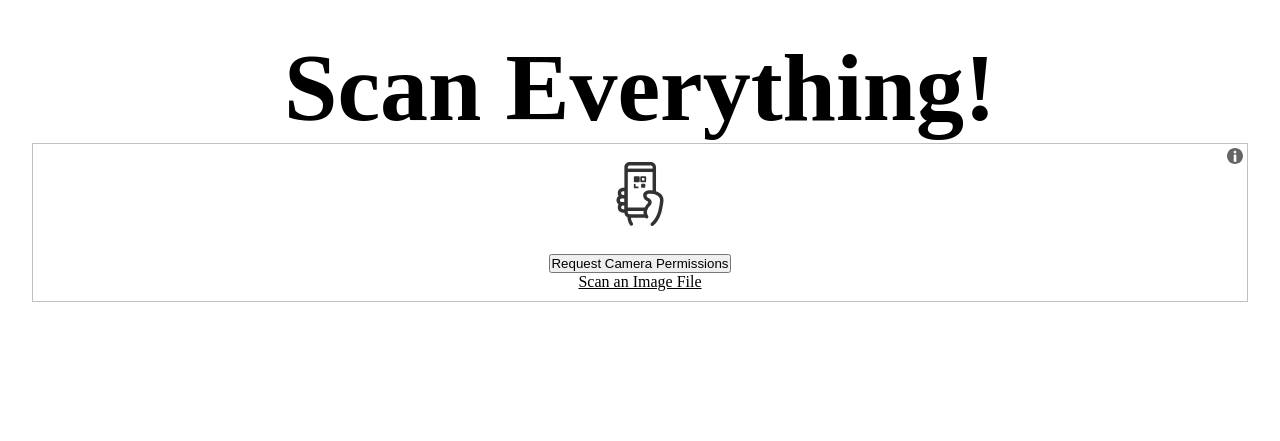
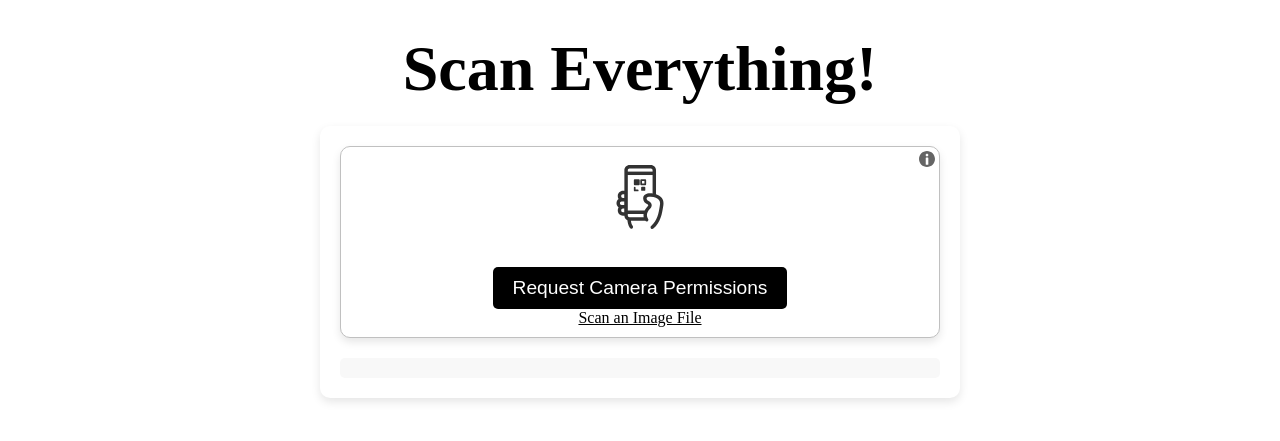
Before and after one commit to LS254/django-qrscanner, a Django app: template templates/qrscanner/index.html in a window 1280 px wide. Shown: the top 441 px of the page. Run offline with Django 3.2, Linux system fonts and the light colour scheme; the template is opened without the code that fills it, so the values that code supplies are empty.

Commit message:
changed style of the qr-scanner

```diff
--- a/static/qrscanner/css/style.css
+++ b/static/qrscanner/css/style.css
@@ -20,15 +20,52 @@ h1 {
 }
 
 .qr-scanner-container {
+    flex-direction: column;
+    align-items: center;
     justify-content: center;
-    width: 100%;
-    height: 5rem;
+    width: 80%;
+    max-width: 600px;
+    background: var(--bg-color);
+    padding: 20px;
+    border-radius: 10px;
+    box-shadow: 0px 4px 10px rgba(0, 0, 0, 0.1);
 }
 
-.qr-reader {
+#reader {
+    border: 2px solid var(--color);
+    border-radius: 10px;
+    padding: 10px;
+    background: var(--bg-color);
+    box-shadow: 0px 4px 8px rgba(0, 0, 0, 0.1);
+}
 
+button {
+    background: var(--color);
+    color: var(--bg-color);
+    font-size: 1.2em;
+    padding: 10px 20px;
+    border: none;
+    border-radius: 5px;
+    cursor: pointer;
+    transition: background 0.3s ease;
+    margin-top: 10px;
+}
+
+button:hover {
+    background: rgba(0, 0, 0, 0.8);
+}
+
+h1 {
+    font-size: 4em;
+    text-align: center;
+    margin-bottom: 20px;
 }
 
 .qr-result {
-
+    font-size: 1.5em;
+    font-weight: bold;
+    margin-top: 20px;
+    padding: 10px;
+    background: #f8f8f8;
+    border-radius: 5px;
 }
```
